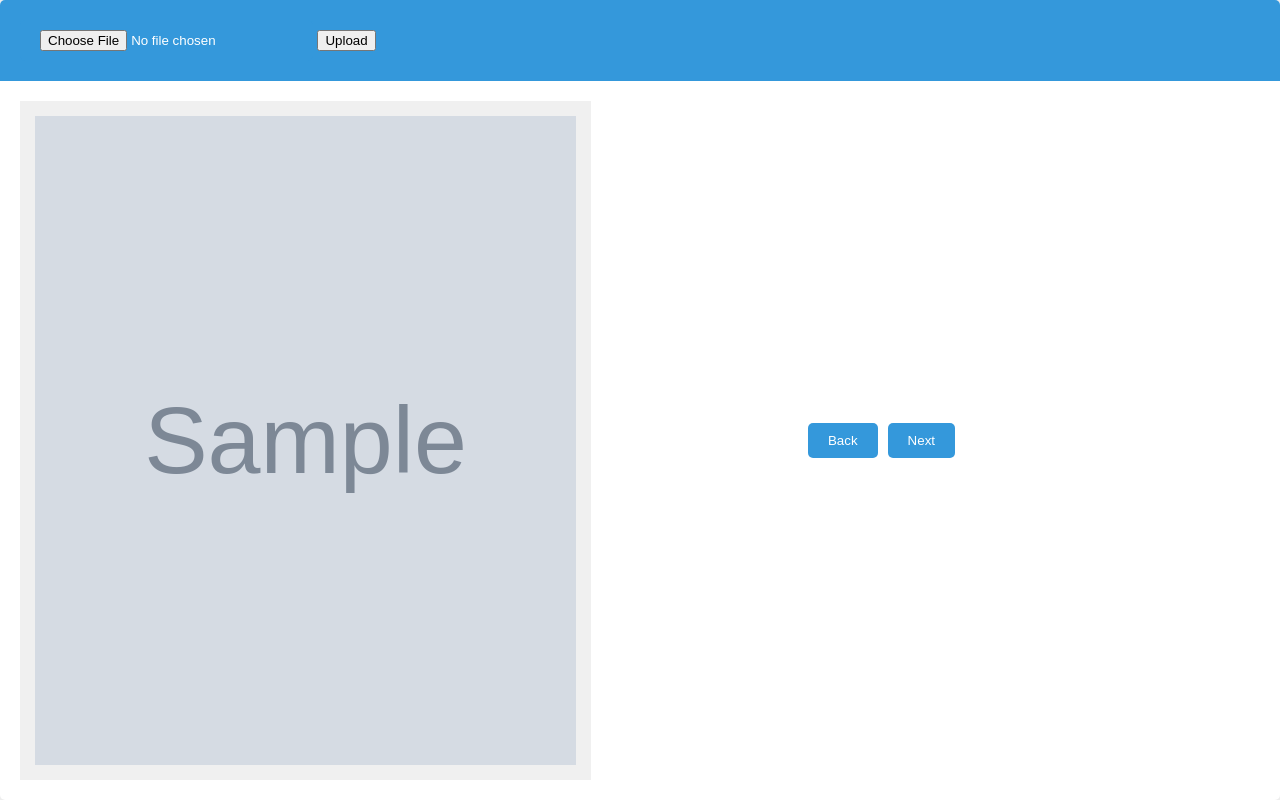
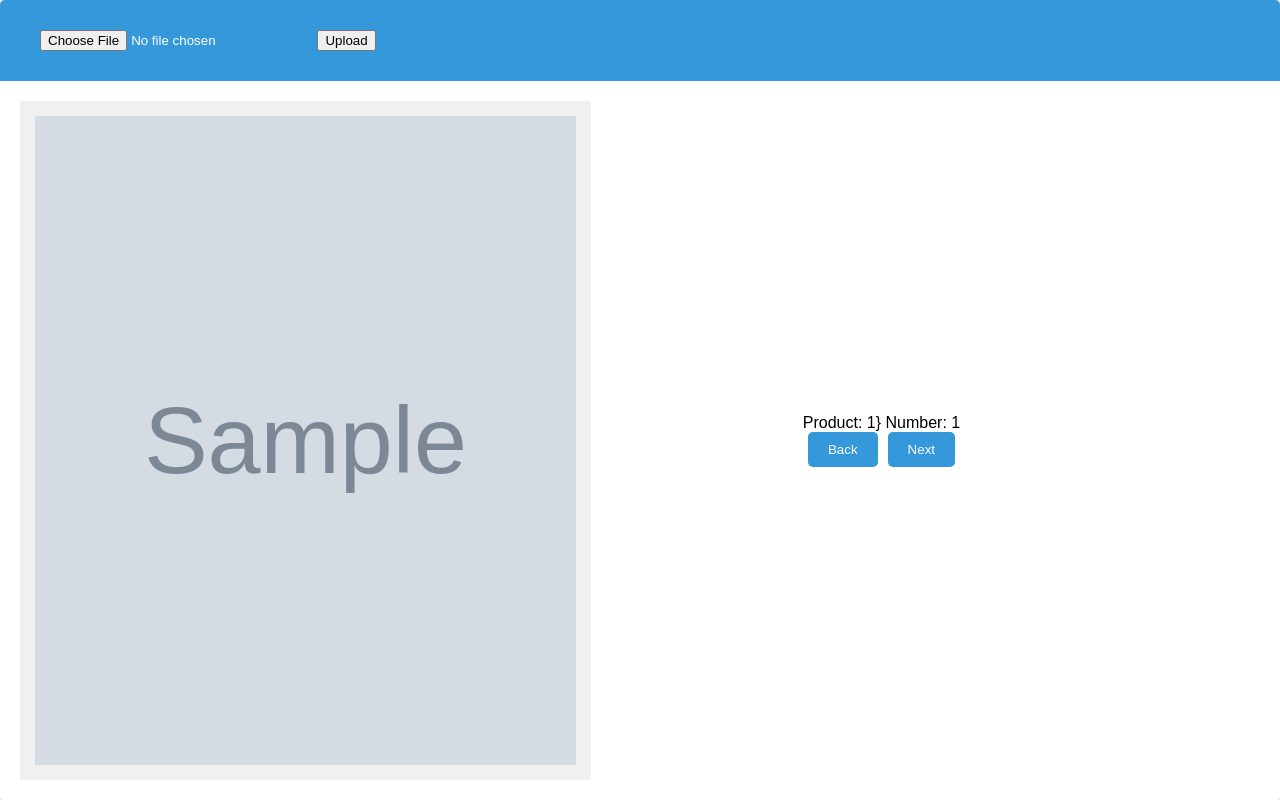
Before and after one commit to Kepins/HACK_HEROES-hackathon2024, a Flask app: template templates/index.html in a window 1280 px wide. Run offline with Flask 3, Linux system fonts and the light colour scheme; the template is opened without the code that fills it: most values are stand-ins (such as "Sample title", 1, 10 or a date in 2020); grey boxes marked "Sample" are stand-in pictures.

Commit message:
info (#19)

```diff
--- a/app.py
+++ b/app.py
@@ -84,7 +84,11 @@ def pathsid(id):
     paths_files = db.query(Path.path_to_png).filter(Path.tour_id == id).all()
     p_f = [paths_files[i][0] for i in range(0, len(paths_files))]
     paths_files = p_f
-    return render_template('index.html', paths_files=paths_files)
+
+    products = db.query(Path.pick_up).filter(Path.tour_id == id).all()
+    products_number = db.query(Path.count).filter(Path.tour_id == id).all()
+
+    return render_template('index.html', paths_files=paths_files, products=products, products_number=products_number)
 
 
 if __name__ == '__main__':
--- a/main.py
+++ b/main.py
@@ -3,6 +3,7 @@ from hall_factory import generate_nodes
 from graphs import Graph
 from magazine_map import MagazineMap
 from session import db
+
 
 def main():
     nodes, doors = generate_nodes()
--- a/static/styles.css
+++ b/static/styles.css
@@ -97,3 +97,8 @@ body {
 .no-bullets {
     list-style-type: none;
 }
+
+.disabled-button {
+    opacity: 0.5;
+    cursor: not-allowed;
+}
--- a/templates/index.html
+++ b/templates/index.html
@@ -21,6 +21,12 @@
                 <img src="{{ paths_files[0] }}" alt="Map Paths" id="mapPaths", width="100%", height="100%">
             </div>
             <div id="rightColumn">
+                <div class="info">
+                    <p1>Product: </p1>
+                    <p1 id="product"> {{ products[0][0] }}}</p1>
+                    <p1>Number: </p1>
+                    <p1 id="number"> {{ products_number[0][0] }} </p1>
+                </div>
                 <div class="buttons">
                     <button class="button" id="backButton">Back</button>
                     <button class="button" id="nextButton">Next</button>
@@ -33,6 +39,12 @@
 
 <script>
     var pathItemsString = "{{ paths_files }}";
+    var productsString = "{{ products }}";
+    console.log(productsString)
+    var productsNumberString = "{{ products_number }}";
+    console.log(productsNumberSplitted)
+
+    // parse paths string
     var pathItemsStringSplitted = pathItemsString.split(",");
     for (let i = 0; i < pathItemsStringSplitted.length; i++) {
         pathItemsStringSplitted[i] = pathItemsStringSplitted[i].substring(6);
@@ -40,12 +52,35 @@
     }
     pathItemsStringSplitted[pathItemsStringSplitted.length - 1] = pathItemsStringSplitted[pathItemsStringSplitted.length - 1].slice(0, -1);
     var pathItems = pathItemsStringSplitted;
+
+    // parse product string
+    var productsSplitted = productsString.split(";");
+    var productToTake = []
+    for (let i = 0; i < productsSplitted.length; i++) {
+        if (i % 2 != 0) {
+            productToTake.push(productsSplitted[i].slice(0, -4))
+        }
+    }
+
+    // parse products_number string
+    var productsNumberSplitted = productsNumberString.split(",");
+    var productNumberToTake = []
+    for (let i = 0; i < productsNumberSplitted.length; i++) {
+        if (i % 2 == 0) {
+            productNumberToTake.push(productsNumberSplitted[i].slice(2))
+        }
+    }
     var currentIndex = 0;
 
     function updateImage() {
         var imagePath = pathItems[currentIndex];
+        var product = productToTake[currentIndex];
+        var number = productNumberToTake[currentIndex];
+
         console.log(imagePath)
         document.getElementById('mapPaths').src = imagePath;
+        document.getElementById('product').innerText = product;
+        document.getElementById('number').innerText = number;
     }
 
     function goNext() {
```
